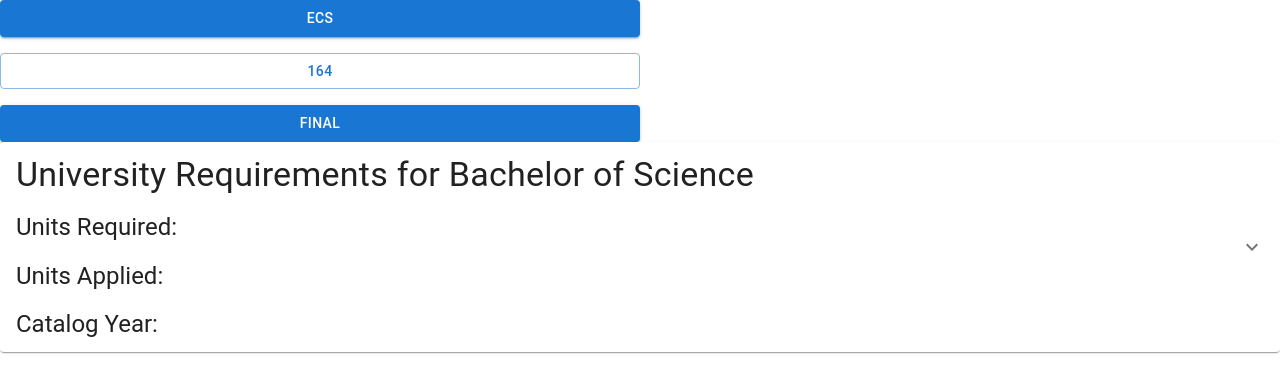
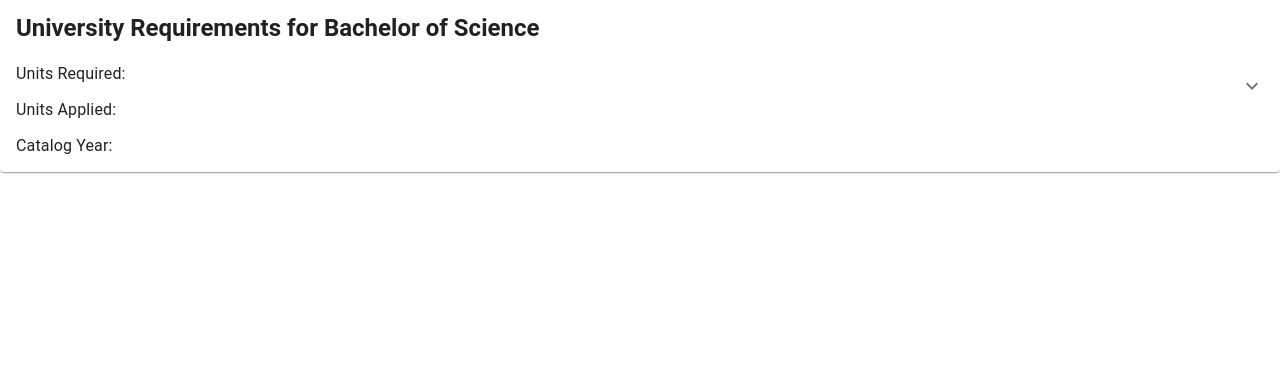
Before and after one commit to tomli380576/ecs164-final, a React (Vite) app: page / in a window 1280 px wide. Shown: the top 392 px of the page. Built offline with nearby package versions, Linux system fonts and the light colour scheme.

Commit message:
additional tweaks

```diff
--- a/src/App.tsx
+++ b/src/App.tsx
@@ -8,7 +8,6 @@ function App() {
 
   return (
     <div>
-      <TestComponent/>
       <Requirement/>
     </div>
 
--- a/src/Requirement.tsx
+++ b/src/Requirement.tsx
@@ -5,6 +5,7 @@ import AccordionDetails from '@mui/material/AccordionDetails';
 import Typography from '@mui/material/Typography';
 import ExpandMoreIcon from '@mui/icons-material/ExpandMore';
 import Stack from '@mui/material/Stack';
+import Divider from '@mui/material/Divider';
 
 export const Requirement = () => {
   return (
@@ -21,17 +22,39 @@ export const Requirement = () => {
             alignItems="flex-start"
             spacing={2}
           >
-            <Typography variant="h4">University Requirements for Bachelor of Science</Typography>
-            <Typography variant="h5">Units Required:</Typography>
-            <Typography variant="h5">Units Applied:</Typography>
-            <Typography variant="h5">Catalog Year:</Typography>
+            <Typography variant="h5" style={{ fontWeight: 600}}>University Requirements for Bachelor of Science</Typography>
+            <Stack
+              ml={3}
+              alignItems="flex-start"
+              direction="column"
+              justifyContent="center"
+              spacing={1}
+            >
+              <Typography variant="subtitle1">Units Required:</Typography>
+              <Typography variant="subtitle1">Units Applied:</Typography>
+              <Typography variant="subtitle1">Catalog Year:</Typography>
+            </Stack>
           </Stack>
         </AccordionSummary>
         <AccordionDetails>
+        <Stack
+            direction="column"
+            divider={<Divider orientation="horizontal" flexItem />}
+            spacing={2}
+        >
           <Typography>
-            Lorem ipsum dolor sit amet, consectetur adipiscing elit. Suspendisse
-            malesuada lacus ex, sit amet blandit leo lobortis eget.
+            NOTE: the unit totals in the block headers may include excess transfer work.
+            Refer to the 180 unit check block to verify completion of 180 units.
           </Typography>
+          <Typography>
+            Your UC GPA is currently above the 2.0 minimum required at UC Davis.
+            This reflects current completed coursework is and is subject to change
+          </Typography>
+          <Typography>
+            One academic year (three quarters) in residence at UC Davis
+          </Typography>
+        </Stack>
+
         </AccordionDetails>
       </Accordion>
     </div>
```
